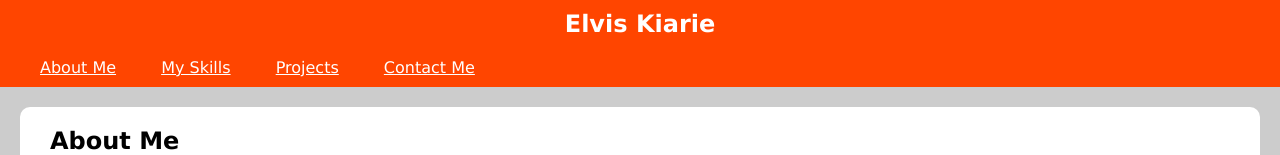
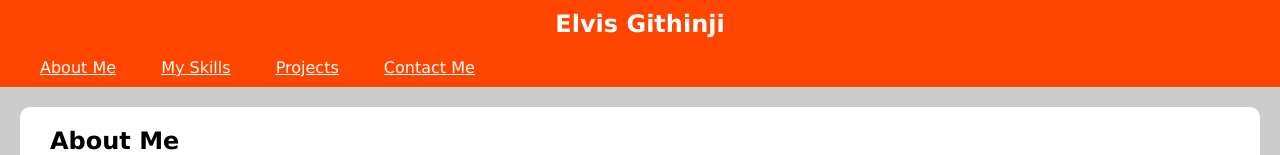
Before and after one commit to kisinja/Air-Force-Guild, a plain HTML site: page index.html in a window 1280 px wide. Shown: the top 155 px of the page. Drawn offline with Linux system fonts and the light colour scheme.

Commit message:
Changed my second name

```diff
--- a/index.html
+++ b/index.html
@@ -12,7 +12,7 @@
 
     <!--Navbar-->
     <nav>
-        <h1>Elvis Kiarie</h1>
+        <h1>Elvis Githinji</h1>
 
         <ul class="nav-links">
             <li>
```
